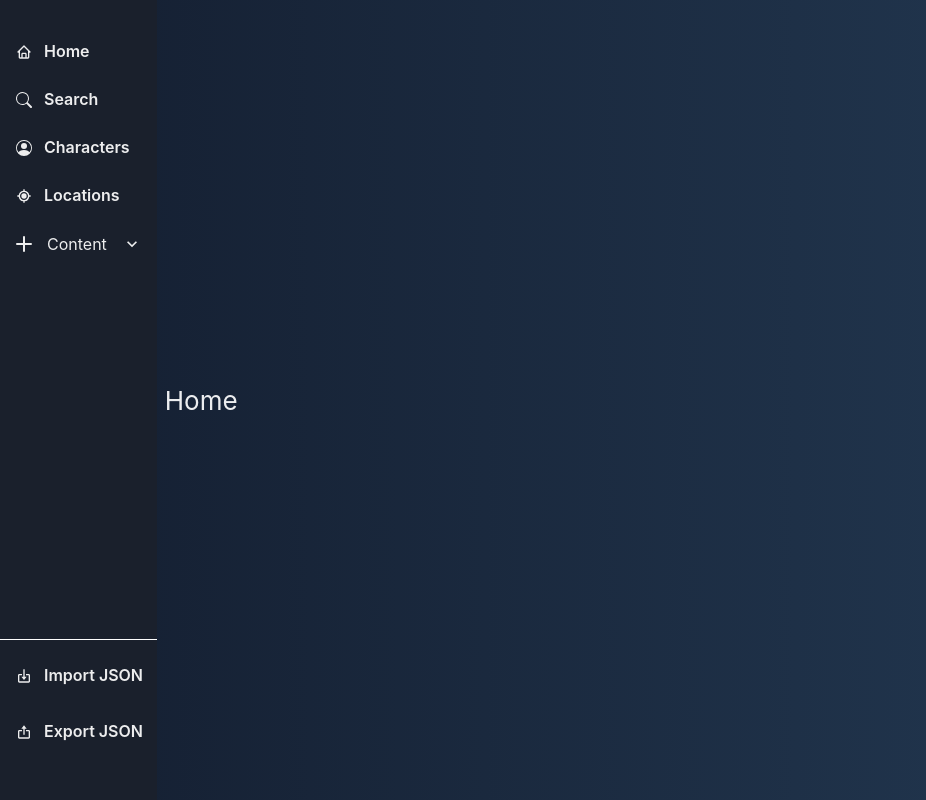
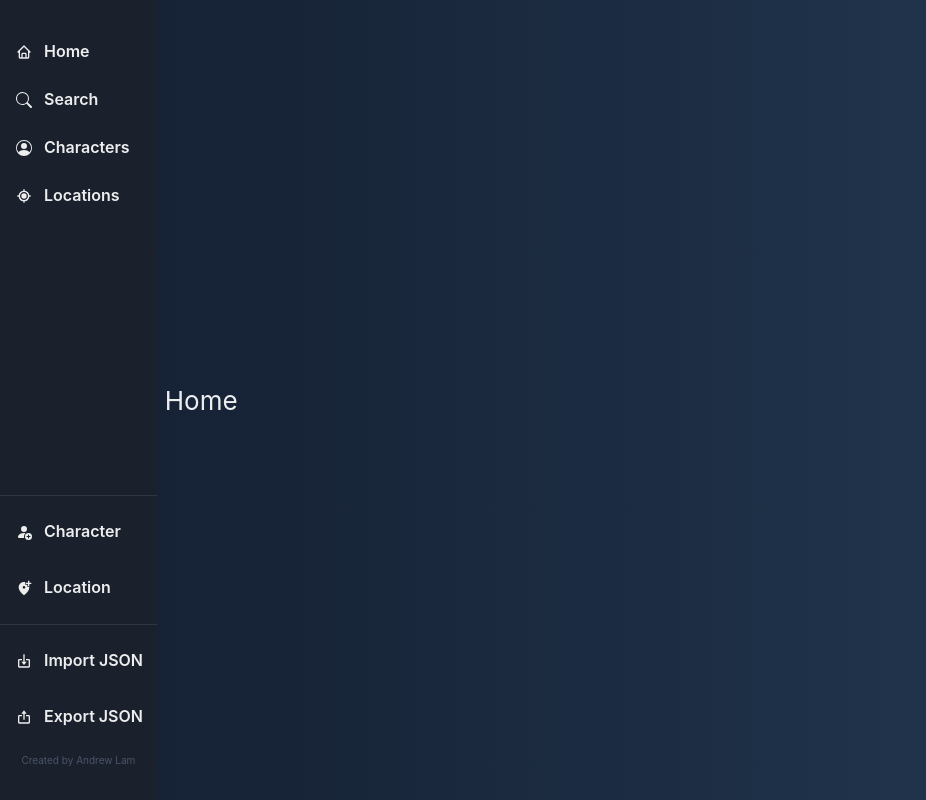
Before and after one commit to AndrewLam882/TableTopLoreOrganizer, a React (Create React App) app: page / in a window 1280 px wide. Shown: the whole page, without its empty margins (0-926 px from the left). Built offline with nearby package versions, Linux system fonts and the light colour scheme.

Commit message:
remove unneeded accordion

```diff
--- a/src/components/navigation/navbar.tsx
+++ b/src/components/navigation/navbar.tsx
@@ -1,8 +1,9 @@
-import { Box, Stack, VStack, useDisclosure } from '@chakra-ui/react'
+import { Box, Divider, Stack, VStack, useDisclosure, Text } from '@chakra-ui/react'
 import { BiImport, BiExport } from 'react-icons/bi'
+import { BsPersonFillAdd } from 'react-icons/bs'
+import { MdAddLocationAlt } from 'react-icons/md'
 import ButtonRoute from '../../types/buttonRoute'
 import NavButton from './navButton'
-import AddContentNav from './addContentNav'
 
 import LocalizedStrings from '../../localization'
 import JsonImportModal from '../modals/jsonImportModal'
@@ -28,13 +29,18 @@ const NavBar = ({ routes }: NavBarPropsType) => {
               label={label}
             />
           ))}
-
-          <AddContentNav />
         </VStack>
 
-        <VStack p='16px 0' borderTop='1px solid white' spacing='16px'>
+        <VStack spacing='16px'>
+          <Divider />
+          <NavButton label={strings.add.character} leftIcon={<BsPersonFillAdd />} />
+          <NavButton label={strings.add.location} leftIcon={<MdAddLocationAlt />} />
+          <Divider />
           <NavButton label={strings.import} leftIcon={<BiImport />} onClick={onImportOpen} />
           <NavButton label={strings.export} leftIcon={<BiExport />} />
+          <Text color='gray.600' fontSize='10px'>
+            Created by Andrew Lam
+          </Text>
         </VStack>
       </Stack>
 
```
